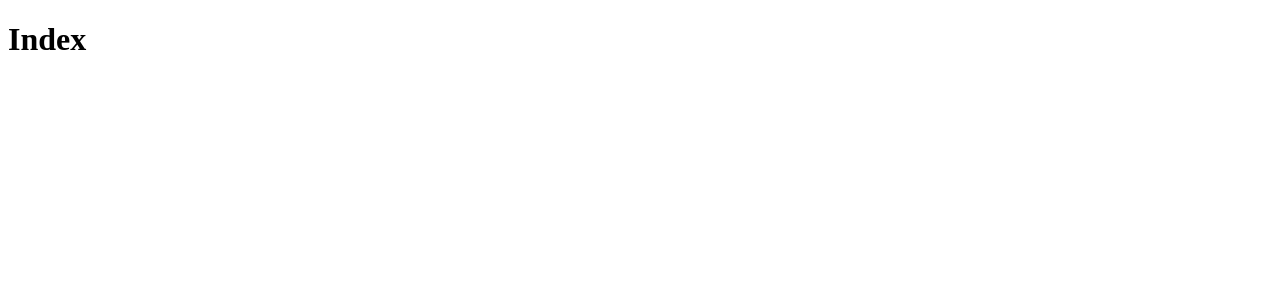
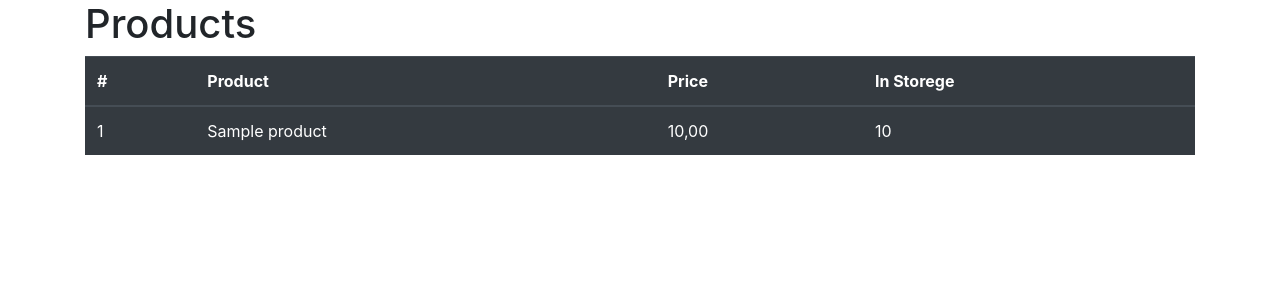
Before and after one commit to Prulucas/django2-plbs, a Django app: page / in a window 1280 px wide. Before the commit the part shown is almost empty. Shown: the top 300 px of the page. Run offline with Django 5.2, Linux system fonts and the light colour scheme; tables that the repository leaves empty hold one stand-in row (values such as "Sample post"); grey boxes marked "Sample" are stand-in pictures; some libraries are stand-ins or nearby versions.

Commit message:
Apresentando productos no index

```diff
--- /dev/null
+++ b/core/static/css/styles.css
@@ -0,0 +1,3 @@
+a {
+    color: #fff;
+}
--- a/core/templates/index.html
+++ b/core/templates/index.html
@@ -1,3 +1,4 @@
+{% load bootstrap4 %}
 {% load static %}
 <!DOCTYPE html>
 <html lang="pt-br">
@@ -5,8 +6,47 @@
     <meta charset="UTF-8">
     <meta name="viewport" content="width=device-width, initial-scale=1.0">
     <title>Index</title>
+    {% bootstrap_css %}
+    <link href="{% static 'css/styles.css' %}" rel="stylesheet">
 </head>
 <body>
-    <h1> Index </h1>
+    <div class="container">
+        <h1> Products </h1>
+        <table class="table table-dark">
+            <thead>
+                <tr>
+                    <th scope="col">#</th>
+                    <th scope="col">Product</th>
+                    <th scope="col">Price</th>
+                    <th scope="col">In Storege</th>
+                </tr>
+            </thead>
+            <tbody>
+                {% for product in products %}
+                    <tr>
+                        <td scope="row">{{ product.id }}</td>
+                        <td scope="row"><a href="#modal{{product.id}}" data-toggle="modal"> {{ product.name }} </a> </td>
+                        <td scope="row">{{ product.price }}</td>
+                        <td scope="row">{{ product.storage }}</td>
+                    </tr>
+                    <div class="modal fade bd-example-modal-lg" id="modal{{product.id}}" role="dialog" aria-hidden="true">
+                        <div class="modal-dialog modal-lg"> <div class="modal-content">
+                                <div class="modal-header">
+                                    <button type="button" class="close" data-dismiss="modal" aria-label="Close">
+                                        <span aria-hidden="true">&times;</span>
+                                    </button>
+                                </div>
+                                <div class="modal-body" id="dynamic-content">
+                                    <img src="{{ product.image.url }}" class="img-fluid" alt="{{ product.name }}">
+                                </div>
+                            </div>
+                        </div>
+                    </div>
+                {% endfor %}
+            </tbody>
+        </table>
+    </div>
+
+{% bootstrap_javascript jquery='full' %}
 </body>
 </html>
--- a/core/views.py
+++ b/core/views.py
@@ -1,10 +1,14 @@
 from django.shortcuts import render
 from django.contrib import messages
 from .forms import ContactForm, ProductModelForm
+from .models import Product
 
 
 def index(request):
-    return render(request, 'index.html')
+    context = {
+        'products': Product.objects.all()
+    }
+    return render(request, 'index.html', context)
 
 
 def contact(request):
```
Also changed, not shown: media/products/Nintendo_Switch.png (added), media/products/Nintendo_Switch.thumb.png (added), media/products/ps4.jpeg (added), media/products/ps4.thumb.jpeg (added).
